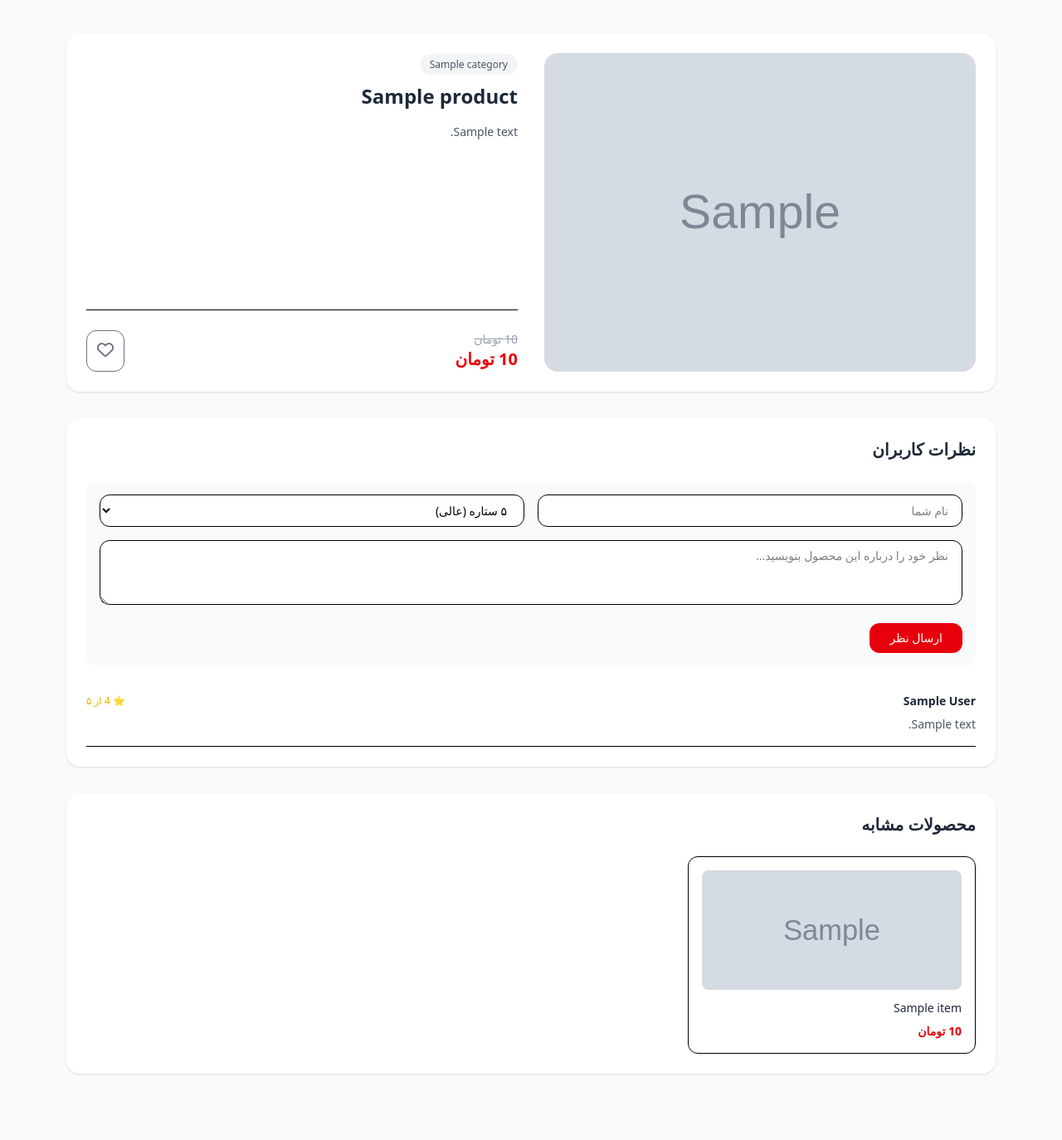
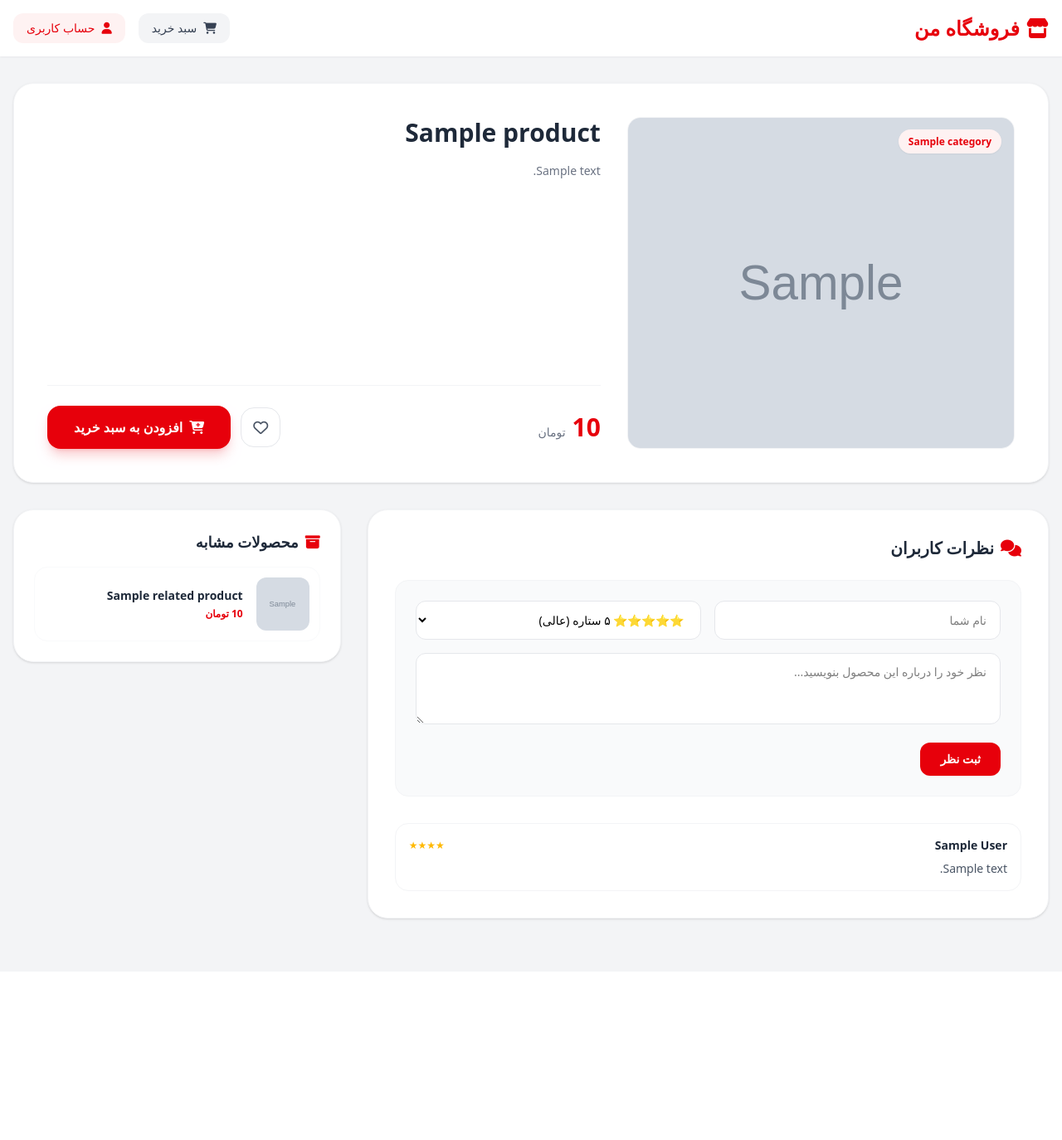
Before and after one commit to bigkhazaei-cpu/my-affiliate-site, a Python web app: template templates/product.html in a window 1280 px wide. Shown: the whole page at 83% size. After the commit the page ends 1111 px from the top, so only its background shows below. Run offline with Jinja, Linux system fonts and the light colour scheme; the template is opened without the code that fills it: most values are stand-ins (such as "Sample title", 1, 10 or a date in 2020); grey boxes marked "Sample" are stand-in pictures.

Commit message:
Update product.html

```diff
--- a/templates/product.html
+++ b/templates/product.html
@@ -2,98 +2,182 @@
 <html lang="fa" dir="rtl">
 <head>
     <meta charset="UTF-8">
-    <title>{{ product.title }} | دیجی‌پلاس</title>
+    <title>{{ product.title }} | فروشگاه</title>
     <script src="https://cdn.jsdelivr.net/npm/@tailwindcss/browser@4"></script>
     <link rel="stylesheet" href="https://cdnjs.cloudflare.com/ajax/libs/font-awesome/6.4.0/css/all.min.css">
 </head>
-<body class="bg-gray-50 font-sans pb-16">
-    <div class="max-w-6xl mx-auto p-4 mt-6">
-        <div class="bg-white rounded-2xl shadow-sm p-6 grid grid-cols-1 md:grid-cols-2 gap-8 mb-8">
-            <!-- تصویر محصول -->
-            <div>
-                <img src="{{ product.image_url }}" alt="{{ product.title }}" class="w-full h-96 object-cover rounded-2xl">
+<body class="bg-gray-100 font-sans pb-16">
+
+    <!-- هدر سایت -->
+    <header class="bg-white shadow-xs sticky top-0 z-50">
+        <div class="max-w-7xl mx-auto px-4 py-4 flex justify-between items-center">
+            <a href="{{ url_for('home') }}" class="font-black text-2xl text-red-600 flex items-center gap-2">
+                <i class="fa-solid fa-store"></i> فروشگاه من
+            </a>
+            <div class="flex items-center gap-4">
+                <a href="{{ url_for('view_cart') }}" class="px-4 py-2 bg-gray-100 hover:bg-gray-200 text-gray-700 rounded-xl text-sm font-medium transition flex items-center gap-2">
+                    <i class="fa-solid fa-cart-shopping"></i> سبد خرید
+                </a>
+                <a href="{{ url_for('user_profile') }}" class="px-4 py-2 bg-red-50 text-red-600 hover:bg-red-100 rounded-xl text-sm font-medium transition flex items-center gap-2">
+                    <i class="fa-solid fa-user"></i> حساب کاربری
+                </a>
             </div>
-            <!-- اطلاعات محصول -->
-            <div class="flex flex-col justify-between">
-                <div>
-                    <span class="text-xs bg-gray-100 text-gray-600 px-3 py-1 rounded-full">{{ product.category }}</span>
-                    <h1 class="text-2xl font-bold text-gray-800 mt-3">{{ product.title }}</h1>
-                    <p class="text-gray-600 mt-4 leading-relaxed text-sm">{{ product.description }}</p>
         </div>
-                <div class="mt-6 pt-6 border-t flex items-center justify-between">
-                    <div>
-                        <span class="text-gray-400 text-sm line-through block">{{ "{:,}".format(product.price) }} تومان</span>
-                        <span class="text-xl font-extrabold text-red-600">{{ "{:,}".format(product.discount_price) }} تومان</span>
+    </header>
+
+    <main class="max-w-7xl mx-auto px-4 mt-8 space-y-8">
+
+        <!-- بخش اصلی محصول -->
+        <div class="bg-white rounded-3xl shadow-sm border border-gray-100 p-6 md:p-10 grid grid-cols-1 lg:grid-cols-12 gap-8 items-center">
+
+            <!-- تصویر محصول (سمت راست در RTL) -->
+            <div class="lg:col-span-5 relative group">
+                <div class="absolute top-4 right-4 z-10">
+                    <span class="bg-red-50 text-red-600 text-xs font-bold px-3 py-1.5 rounded-full shadow-xs">
+                        {{ product.category }}
+                    </span>
                 </div>
-                    <button onclick="toggleFavorite({{ product.id }})" class="p-3 border rounded-xl text-gray-500 hover:text-red-600 hover:border-red-600 transition">
-                        <i class="fa-regular fa-heart text-xl"></i>
+                <div class="w-full h-80 md:h-[400px] rounded-2xl overflow-hidden bg-gray-50 flex items-center justify-center border border-gray-100">
+                    {% if product.image_url %}
+                        <img src="{{ product.image_url }}" alt="{{ product.title }}" class="w-full h-full object-cover group-hover:scale-105 transition duration-500">
+                    {% else %}
+                        <i class="fa-solid fa-image text-gray-300 text-6xl"></i>
+                    {% endif %}
+                </div>
+            </div>
+
+            <!-- اطلاعات و خرید محصول (سمت چپ در RTL) -->
+            <div class="lg:col-span-7 flex flex-col justify-between h-full space-y-6">
+                <div class="space-y-4">
+                    <h1 class="text-2xl md:text-3xl font-black text-gray-800 leading-tight">{{ product.title }}</h1>
+                    <p class="text-gray-500 text-sm leading-relaxed">{{ product.description or 'توضیحاتی برای این محصول ثبت نشده است.' }}</p>
+                </div>
+
+                <div class="border-t border-gray-100 pt-6 flex flex-col sm:flex-row sm:items-center justify-between gap-4">
+                    <div class="space-y-1">
+                        {% if product.price and product.price > product.discount_price %}
+                            <div class="text-gray-400 text-sm line-through">{{ "{:,}".format(product.price) }} تومان</div>
+                        {% endif %}
+                        <div class="text-2xl md:text-3xl font-black text-red-600">
+                            {{ "{:,}".format(product.discount_price) }} <span class="text-sm font-normal text-gray-500">تومان</span>
+                        </div>
+                    </div>
+
+                    <div class="flex items-center gap-3">
+                        <button onclick="toggleFavorite({{ product.id }})" id="fav-btn-{{ product.id }}" class="w-12 h-12 rounded-2xl border border-gray-200 flex items-center justify-center text-gray-600 hover:border-red-600 hover:text-red-600 transition">
+                            <i class="fa-regular fa-heart text-lg"></i>
+                        </button>
+                        <button onclick="addToCart({{ product.id }})" class="flex-1 sm:flex-none px-8 py-3.5 bg-red-600 hover:bg-red-700 text-white font-bold rounded-2xl shadow-lg shadow-red-600/20 transition flex items-center justify-center gap-2">
+                            <i class="fa-solid fa-cart-plus"></i> افزودن به سبد خرید
                         </button>
                     </div>
                 </div>
             </div>
+        </div>
+
+        <!-- دو ستون پایین: نظرات کاربران و محصولات مشابه -->
+        <div class="grid grid-cols-1 lg:grid-cols-12 gap-8">
 
             <!-- نظرات کاربران -->
-        <div class="bg-white rounded-2xl shadow-sm p-6 mb-8">
-            <h2 class="text-xl font-bold text-gray-800 mb-6">نظرات کاربران</h2>
+            <div class="lg:col-span-8 space-y-6">
+                <div class="bg-white rounded-3xl shadow-sm border border-gray-100 p-6 md:p-8">
+                    <h2 class="text-xl font-bold text-gray-800 mb-6 flex items-center gap-2">
+                        <i class="fa-solid fa-comments text-red-600"></i> نظرات کاربران
+                    </h2>
 
                     <!-- فرم ثبت نظر -->
-            <form action="{{ url_for('add_comment', product_id=product.id) }}" method="POST" class="mb-8 bg-gray-50 p-4 rounded-xl">
-                <div class="grid grid-cols-1 md:grid-cols-2 gap-4 mb-4">
-                    <input type="text" name="author" placeholder="نام شما" required class="px-4 py-2 bg-white border rounded-xl text-sm">
-                    <select name="rating" class="px-4 py-2 bg-white border rounded-xl text-sm">
-                        <option value="5">۵ ستاره (عالی)</option>
-                        <option value="4">۴ ستاره (خوب)</option>
-                        <option value="3">۳ ستاره (متوسط)</option>
-                        <option value="2">۲ ستاره (ضعیف)</option>
-                        <option value="1">۱ ستاره (بسیار بد)</option>
+                    <form action="{{ url_for('add_comment', product_id=product.id) }}" method="POST" class="space-y-4 bg-gray-50 p-6 rounded-2xl border border-gray-100 mb-8">
+                        <div class="grid grid-cols-1 md:grid-cols-2 gap-4">
+                            <input type="text" name="author" placeholder="نام شما" required class="w-full px-4 py-3 bg-white border border-gray-200 rounded-xl text-sm focus:outline-hidden focus:border-red-600 transition">
+                            <select name="rating" class="w-full px-4 py-3 bg-white border border-gray-200 rounded-xl text-sm focus:outline-hidden focus:border-red-600 transition">
+                                <option value="5">⭐⭐⭐⭐⭐ ۵ ستاره (عالی)</option>
+                                <option value="4">⭐⭐⭐⭐ ۴ ستاره (خوب)</option>
+                                <option value="3">⭐⭐⭐ ۳ ستاره (متوسط)</option>
+                                <option value="2">⭐⭐ ۲ ستاره (ضعیف)</option>
+                                <option value="1">⭐ ۱ ستاره (خیلی بد)</option>
                             </select>
                         </div>
-                <textarea name="content" rows="3" placeholder="نظر خود را درباره این محصول بنویسید..." required class="w-full px-4 py-2 bg-white border rounded-xl text-sm mb-4"></textarea>
-                <button type="submit" class="px-6 py-2 bg-red-600 text-white rounded-xl text-sm hover:bg-red-700 transition">ارسال نظر</button>
+                        <textarea name="content" rows="3" placeholder="نظر خود را درباره این محصول بنویسید..." required class="w-full px-4 py-3 bg-white border border-gray-200 rounded-xl text-sm focus:outline-hidden focus:border-red-600 transition"></textarea>
+                        <button type="submit" class="px-6 py-2.5 bg-red-600 hover:bg-red-700 text-white font-bold rounded-xl text-sm transition">ثبت نظر</button>
                     </form>
 
                     <!-- لیست نظرات -->
                     <div class="space-y-4">
+                        {% if comments %}
                             {% for comment in comments %}
-                    <div class="border-b pb-4">
-                        <div class="flex justify-between items-center mb-2">
+                                <div class="p-4 rounded-2xl border border-gray-100 bg-white space-y-2">
+                                    <div class="flex justify-between items-center">
                                         <span class="font-bold text-gray-800 text-sm">{{ comment.author }}</span>
-                            <span class="text-yellow-500 text-xs">⭐ {{ comment.rating }} از ۵</span>
+                                        <div class="text-amber-400 text-xs">
+                                            {% for i in range(comment.rating) %}★{% endfor %}
+                                        </div>
                                     </div>
                                     <p class="text-gray-600 text-sm">{{ comment.content }}</p>
                                 </div>
+                            {% endfor %}
                         {% else %}
-                    <p class="text-gray-400 text-center py-4">اولین نفری باشید که برای این محصول نظر می‌دهد.</p>
-                {% endfor %}
+                            <p class="text-gray-400 text-sm text-center py-6">هنوز نظری برای این محصول ثبت نشده است. اولین نفر باشید!</p>
+                        {% endif %}
+                    </div>
                 </div>
             </div>
 
-        <!-- محصولات مرتبط -->
+            <!-- محصولات مشابه -->
+            <div class="lg:col-span-4 space-y-6">
+                <div class="bg-white rounded-3xl shadow-sm border border-gray-100 p-6">
+                    <h2 class="text-lg font-bold text-gray-800 mb-4 flex items-center gap-2">
+                        <i class="fa-solid fa-box-archive text-red-600"></i> محصولات مشابه
+                    </h2>
+                    <div class="space-y-4">
                         {% if related_products %}
-        <div class="bg-white rounded-2xl shadow-sm p-6">
-            <h2 class="text-xl font-bold text-gray-800 mb-6">محصولات مشابه</h2>
-            <div class="grid grid-cols-1 sm:grid-cols-3 gap-4">
-                {% for item in related_products %}
-                    <a href="{{ url_for('product_detail', product_id=item.id) }}" class="border rounded-xl p-4 hover:shadow-md transition block">
-                        <img src="{{ item.image_url }}" alt="{{ item.title }}" class="w-full h-36 object-cover rounded-lg mb-3">
-                        <h3 class="font-medium text-gray-800 text-sm line-clamp-1">{{ item.title }}</h3>
-                        <p class="text-red-600 font-bold text-sm mt-2">{{ "{:,}".format(item.discount_price) }} تومان</p>
+                            {% for rp in related_products %}
+                                <a href="{{ url_for('product_detail', product_id=rp.id) }}" class="flex items-center gap-4 p-3 rounded-2xl hover:bg-gray-50 border border-gray-50 transition group">
+                                    <img src="{{ rp.image_url }}" alt="{{ rp.title }}" class="w-16 h-16 object-cover rounded-xl shrink-0">
+                                    <div class="overflow-hidden">
+                                        <h4 class="font-bold text-gray-800 text-sm truncate group-hover:text-red-600 transition">{{ rp.title }}</h4>
+                                        <div class="text-red-600 font-bold text-xs mt-1">{{ "{:,}".format(rp.discount_price) }} تومان</div>
+                                    </div>
                                 </a>
                             {% endfor %}
+                        {% else %}
+                            <p class="text-gray-400 text-xs text-center py-4">محصول مشابهی یافت نشد.</p>
+                        {% endif %}
                     </div>
                 </div>
-        {% endif %}
             </div>
 
+        </div>
+    </main>
+
+    <!-- جاوااسکریپت دکمه‌ها -->
     <script>
-        function toggleFavorite(productId) {
-            fetch(`/toggle-favorite/${productId}`, { method: 'POST' })
+        function addToCart(productId) {
+            fetch('/cart/add/' + productId, { method: 'POST' })
             .then(res => res.json())
             .then(data => {
-                if(data.status === 'unauthorized') {
+                if(data.status === 'success') {
+                    alert('محصول با موفقیت به سبد خرید اضافه شد.');
+                } else if(data.status === 'unauthorized') {
                     window.location.href = '/user-login';
                 } else {
-                    alert('وضعیت علاقه‌مندی تغییر کرد.');
+                    alert('خطا در افزودن به سبد خرید.');
+                }
+            });
+        }
+
+        function toggleFavorite(productId) {
+            fetch('/toggle-favorite/' + productId, { method: 'POST' })
+            .then(res => res.json())
+            .then(data => {
+                const btn = document.getElementById('fav-btn-' + productId);
+                if(data.status === 'added') {
+                    btn.classList.add('text-red-600', 'border-red-600');
+                    btn.innerHTML = '<i class="fa-solid fa-heart text-lg"></i>';
+                } else if(data.status === 'removed') {
+                    btn.classList.remove('text-red-600', 'border-red-600');
+                    btn.innerHTML = '<i class="fa-regular fa-heart text-lg"></i>';
+                } else if(data.status === 'unauthorized') {
+                    window.location.href = '/user-login';
                 }
             });
         }
```
Lines whose indentation alone changed are shown as unchanged.
